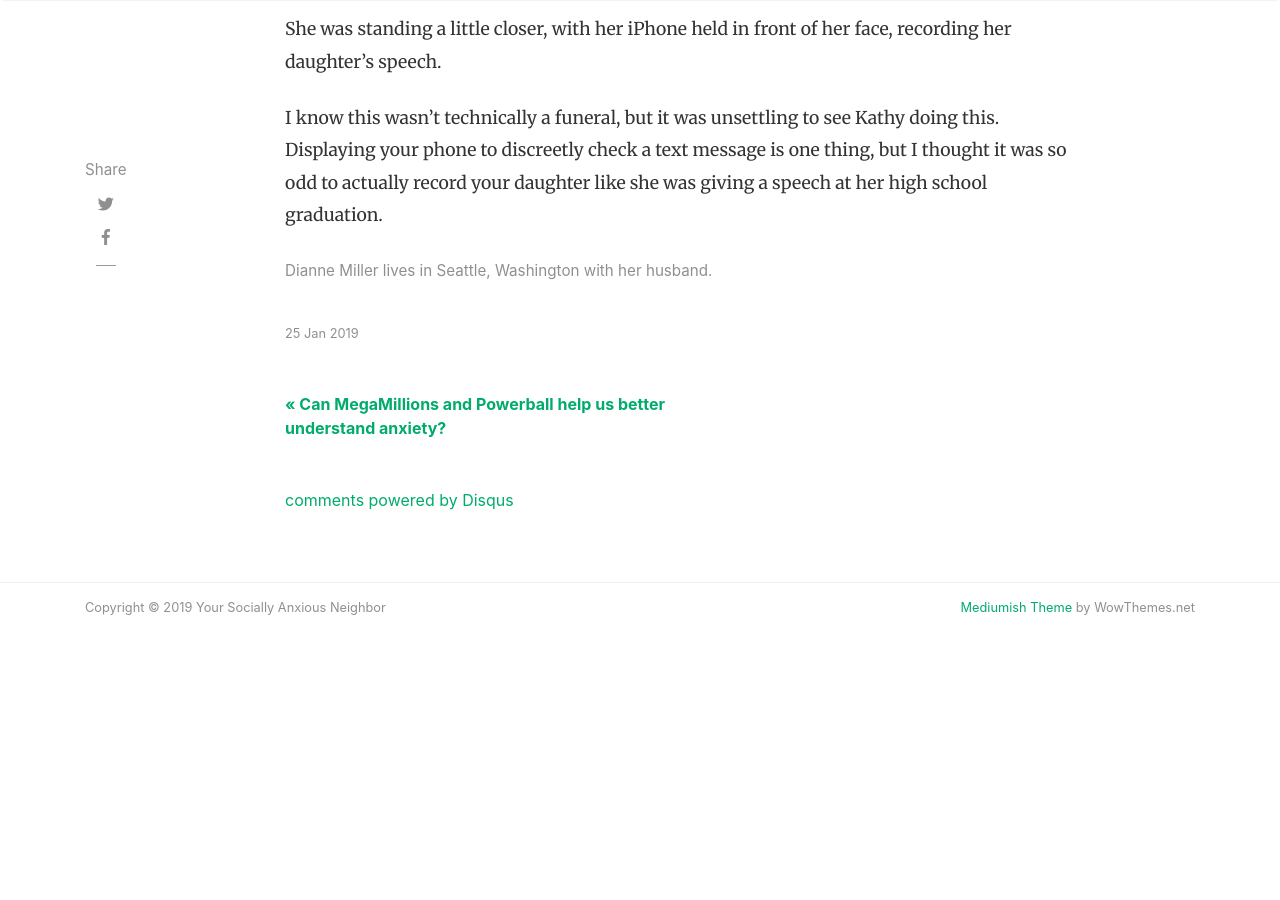
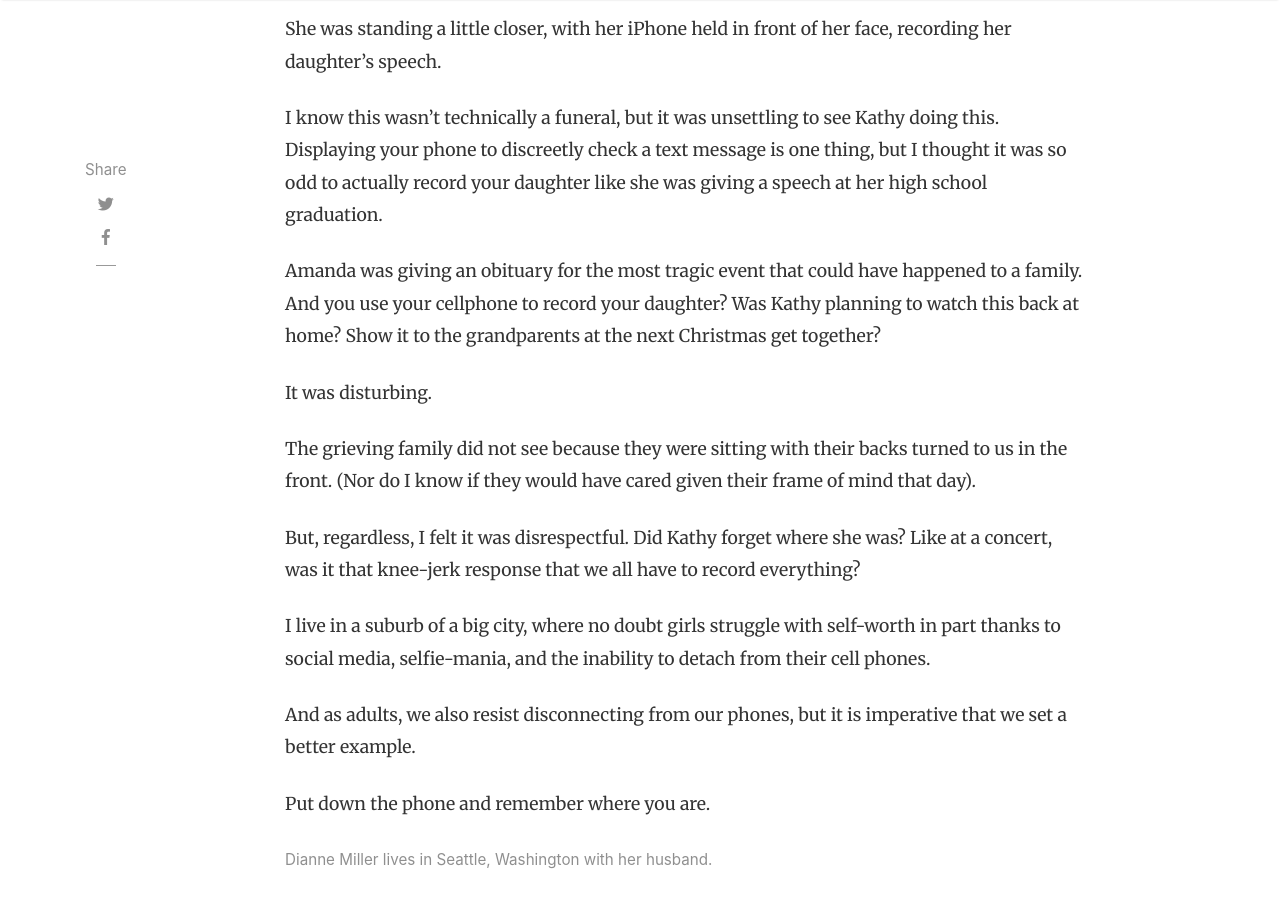
Before and after one commit to yoursociallyanxiousneighbor/yoursociallyanxiousneighbor.github.io, a Jekyll site: the page built from _posts/2019-1-25-age-of-the-smartphone.md, in a window 1280 px wide and 900 px high, scrolled down 1768 px. Built offline with Jekyll 4.4.1, drawn with Linux system fonts in a browser that asks for light colours; nearby versions of some CDN libraries; comment, search, counter and statistics services are not loaded; before the commit the page ends 2459 px from its top, so only the background shows below that.

Commit message:
edit article content

```diff
--- a/_posts/2019-1-25-age-of-the-smartphone.md
+++ b/_posts/2019-1-25-age-of-the-smartphone.md
@@ -33,3 +33,23 @@ After a few sentences into Amanda’s speech, I glanced over at Kathy who was no
 She was standing a little closer, with her iPhone held in front of her face, recording her daughter’s speech.
 
 I know this wasn’t technically a funeral, but it was unsettling to see Kathy doing this. Displaying your phone to discreetly check a text message is one thing, but I thought it was so odd to actually record your daughter like she was giving a speech at her high school graduation.
+
+Amanda was giving an obituary for the most tragic event that could have happened to a family.
+And you use your cellphone to record your daughter? Was Kathy planning to watch this back at
+home? Show it to the grandparents at the next Christmas get together?
+
+It was disturbing.
+
+The grieving family did not see because they were sitting with their backs turned to us in the
+front. (Nor do I know if they would have cared given their frame of mind that day).
+
+But, regardless, I felt it was disrespectful. Did Kathy forget where she was? Like at a concert,
+was it that knee-jerk response that we all have to record everything?
+
+I live in a suburb of a big city, where no doubt girls struggle with self-worth in part thanks to
+social media, selfie-mania, and the inability to detach from their cell phones.
+
+And as adults, we also resist disconnecting from our phones, but it is imperative that we set a
+better example.
+
+Put down the phone and remember where you are.
```
